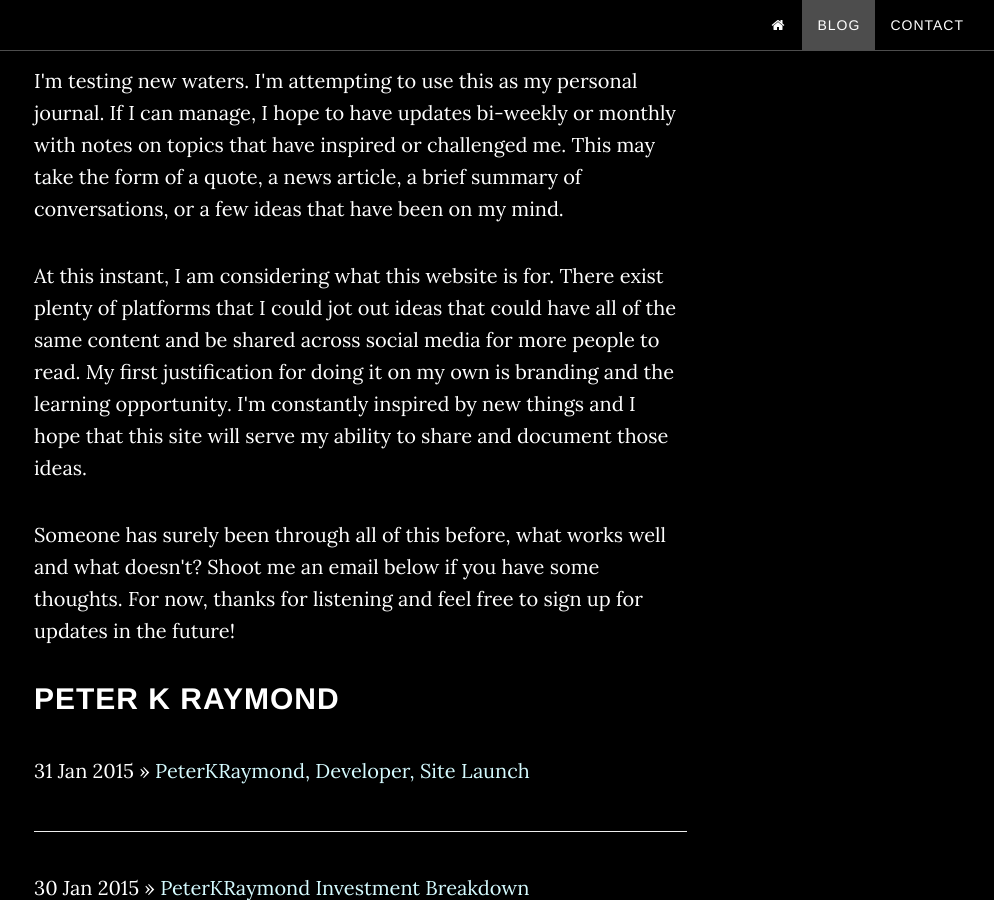
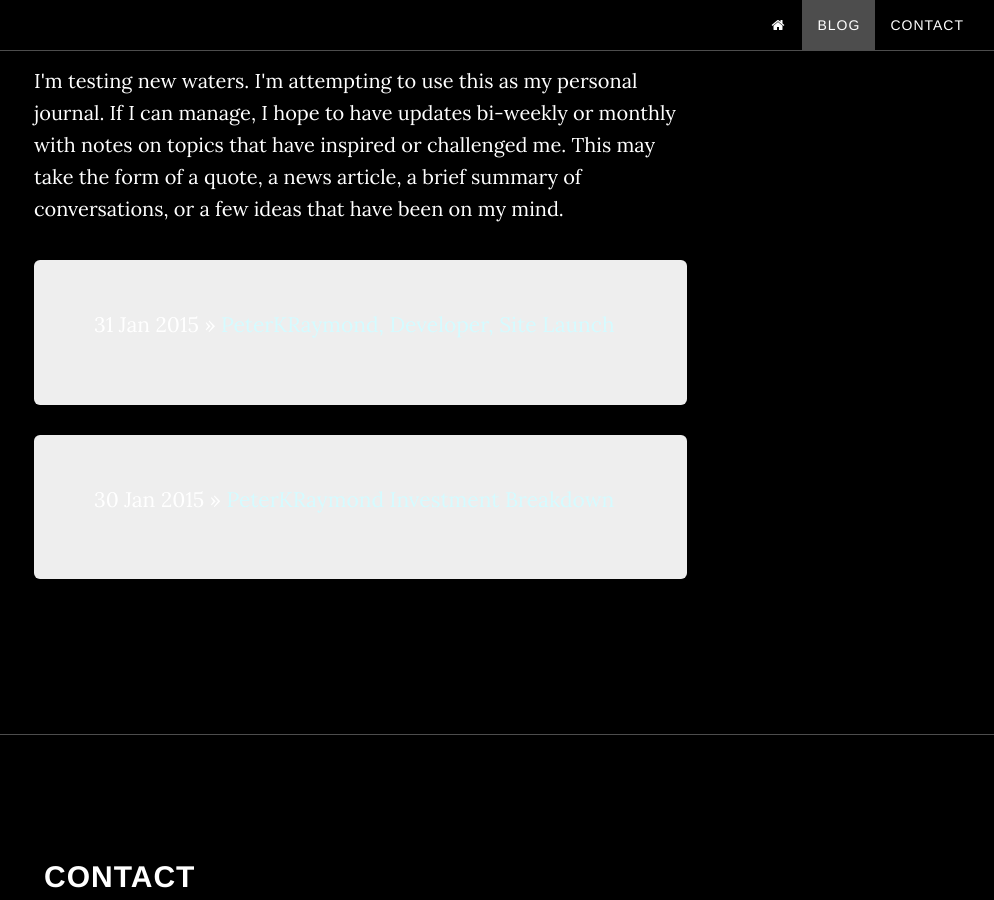
Before and after one commit to peterkraymond/peterkraymond.github.io, a Jekyll site: the page built from index.html, in a window 1280 px wide and 900 px high, scrolled down 1077 px. Shown: the whole window, without its empty margins (231-1225 px from the left). Built offline with Jekyll 4.4.1, drawn with Linux system fonts in a browser that asks for light colours; nearby versions of some CDN libraries.

Commit message:
Update for and blog info

```diff
--- a/css/grayscale.css
+++ b/css/grayscale.css
@@ -344,7 +344,7 @@ ul.banner-social-buttons {
 }
 
 footer {
-    padding: 50px 0;
+    padding: 0px 0;
 }
 
 footer p {
--- a/index.html
+++ b/index.html
@@ -26,15 +26,11 @@ title: Peter K Raymond
                 <h2>Blog</h2>
                 <h6>ReBranding</h6>
                 <p>I'm testing new waters. I'm attempting to use this as my personal journal. If I can manage, I hope to have updates bi-weekly or monthly with notes on topics that have inspired or challenged me. This may take the form of a quote, a news article, a brief summary of conversations, or a few ideas that have been on my mind.</p>
-                <p>At this instant, I am considering what this website is for. There exist plenty of platforms that I could jot out ideas that could have all of the same content and be shared across social media for more people to read. My first justification for doing it on my own is branding and the learning opportunity. I'm constantly inspired by new things and I hope that this site will serve my ability to share and document those ideas.</p>
-                <p>Someone has surely been through all of this before, what works well and what doesn't? Shoot me an email below if you have some thoughts. For now, thanks for listening and feel free to sign up for updates in the future!</p>
-
-                <h2>{{ page.title }}</h2>
 
                 {% for post in site.posts %}
                     <!-- <li><span>{{ post.date | date_to_string }}</span> » <a href="{{ post.url }}" title="{{ post.title }}">{{ post.title }}</a></li> -->
                     <!-- <div class="row"><span>{{ post.date | date_to_string }}</span>» <a href="{{ post.url }}" title="{{ post.title }}">{{ post.title }}</a></div> -->
-                    <div class="page-header"><p class="intro-text">{{ post.date | date_to_string }} » <a href="{{ post.url }}" title="{{ post.title }}">{{ post.title }}</a></p></div>
+                    <div class="jumbotron"><p class="intro-text">{{ post.date | date_to_string }} » <a href="{{ post.url }}" title="{{ post.title }}">{{ post.title }}</a></p></div>
                 {% endfor %}
 
 
```
